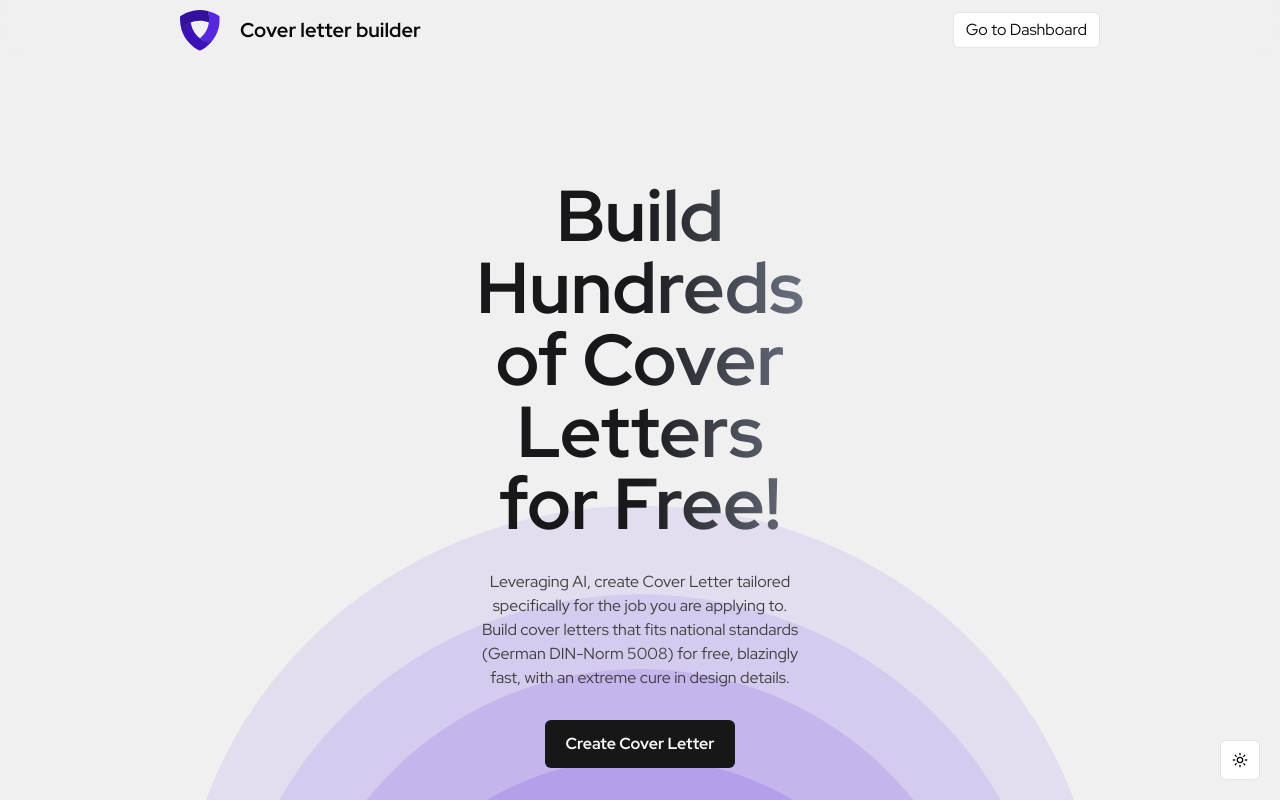
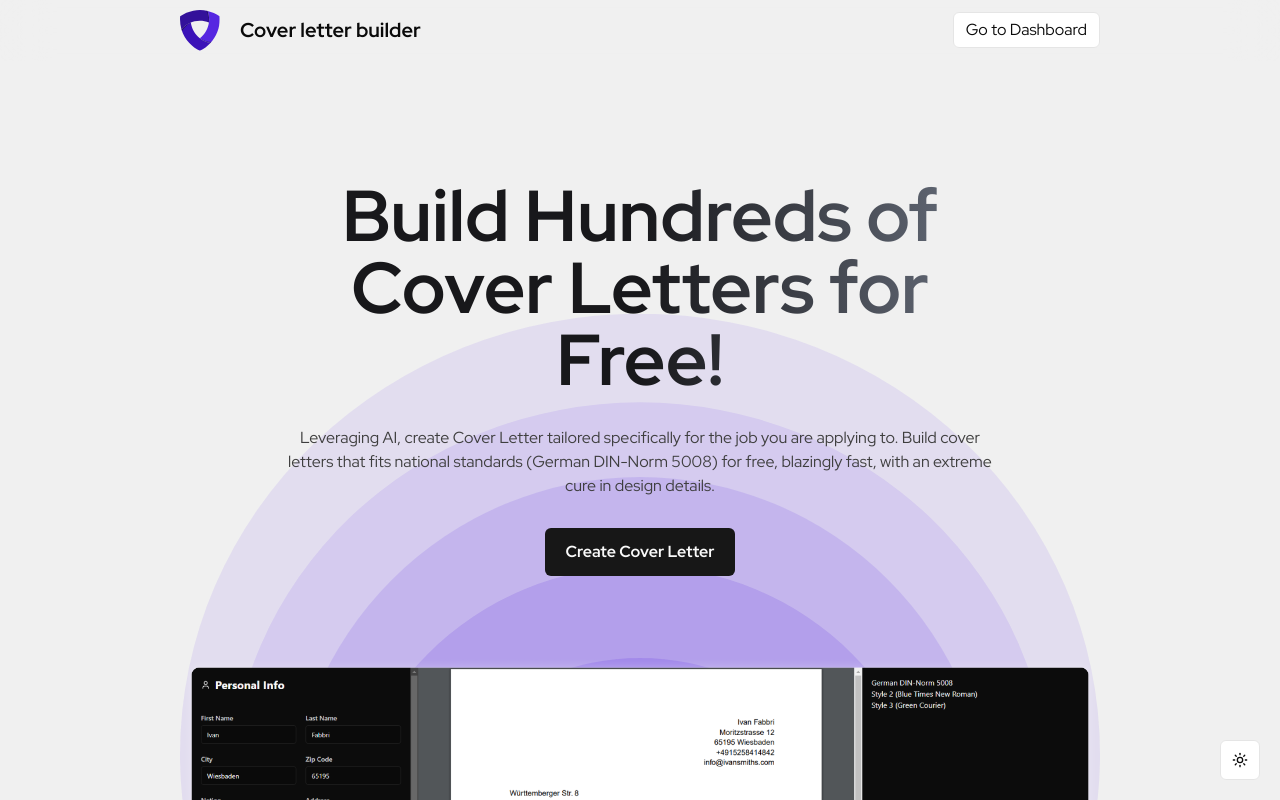
Before and after one commit to IvanSmiths/cover-letter-builder-pro, a Next.js app: page / in a window 1280 px wide. Shown: the top 800 px of the page. Built offline with nearby package versions, Linux system fonts and the light colour scheme.

Commit message:
modify style

```diff
--- a/components/home/header/HeaderText.tsx
+++ b/components/home/header/HeaderText.tsx
@@ -11,7 +11,7 @@ type HeaderProps = {
 const HeaderText = ({ title, paragraph, isHero }: HeaderProps) => {
   return (
     <div
-      className={`${isHero ? "px-0 pt-large md:pt-xxlarge xl:px-xxxlarge" : "mt-large"} align-center relative z-10 flex flex-col items-center gap-medium`}
+      className={`${isHero ? "px-0 pt-large md:pt-xxlarge xl:px-xlarge 2xl:px-xxxlarge" : "mt-large"} align-center relative z-10 flex flex-col items-center gap-medium`}
     >
       <h1
         className={`${isHero ? "h-full bg-gradient-to-r from-dark via-dark to-gray-500 bg-clip-text text-5xl text-transparent dark:from-light dark:via-light dark:to-gray-400 md:text-7xl 3xl:text-9xl" : "text-6xl 3xl:text-8xl"} text-center font-bold`}
```
